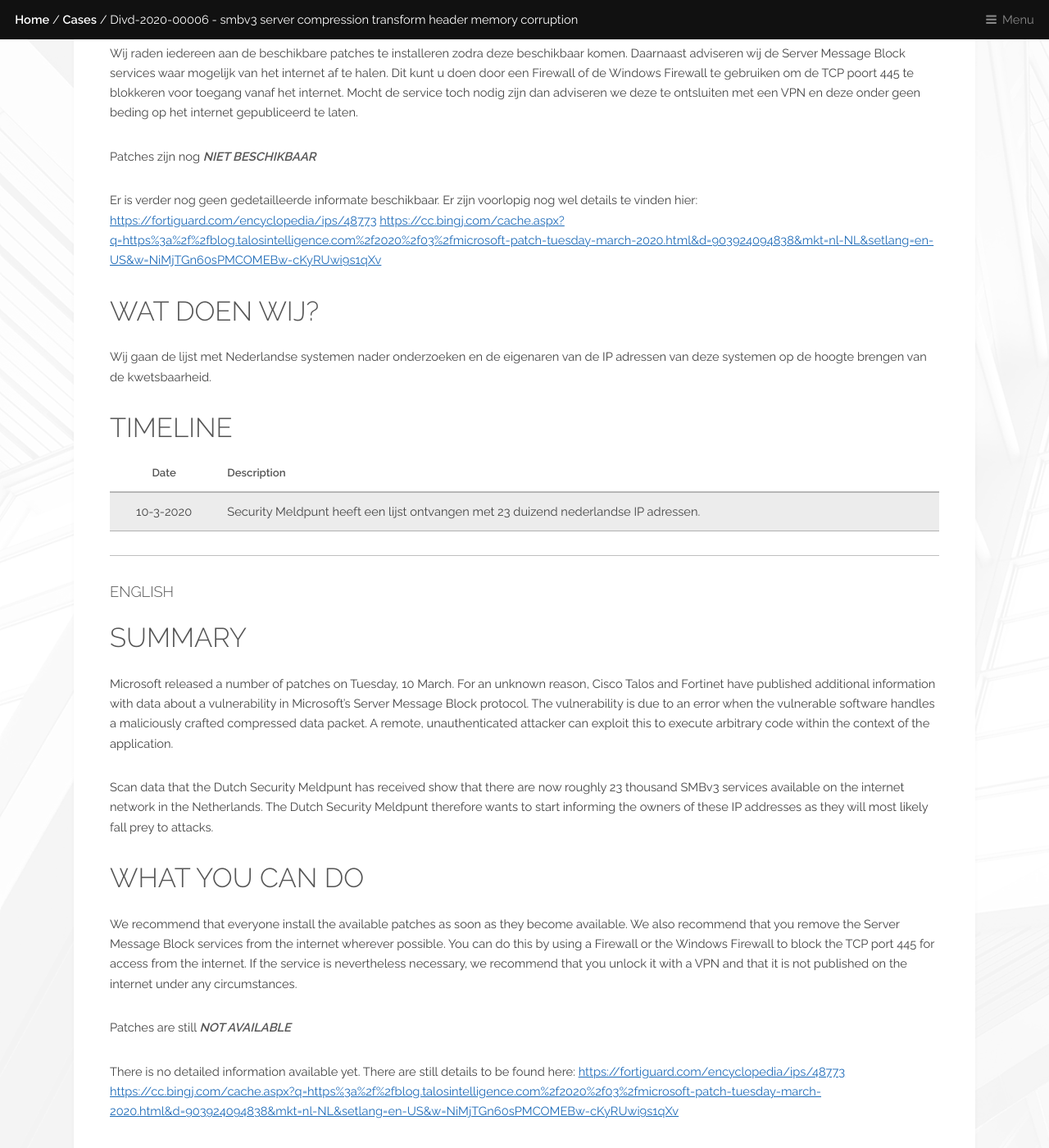
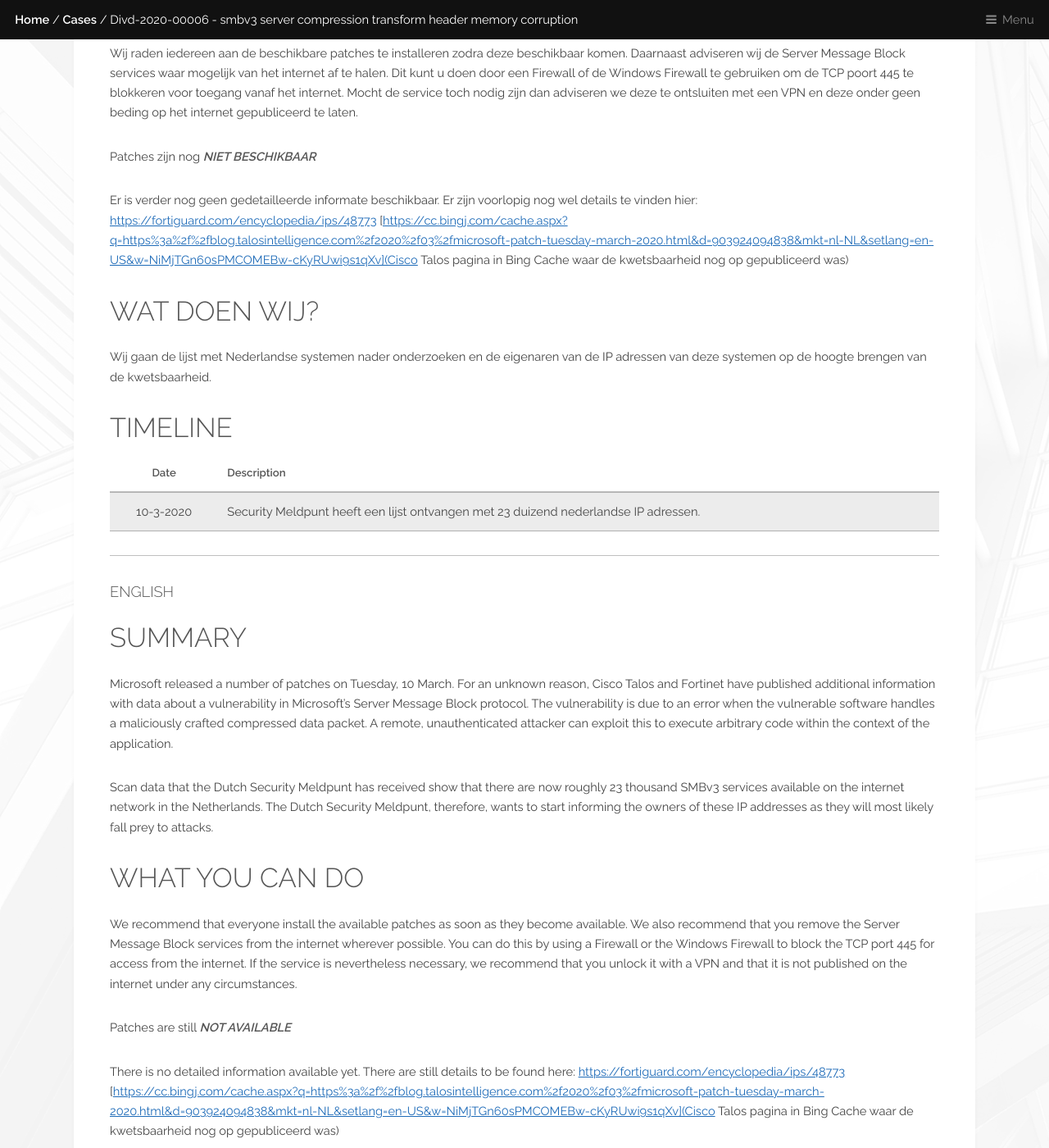
Before and after one commit to DIVD-NL/SecurityMeldpunt, a Jekyll site: the page built from cases/DIVD-2020-00006.md, in a window 1280 px wide and 1400 px high, scrolled down 1488 px. Shown: the whole window at 82% size. Built offline with Jekyll 4.4.1, drawn with Linux system fonts in a browser that asks for light colours.

Commit message:
textual corrections

```diff
--- a/cases/DIVD-2020-00006.md
+++ b/cases/DIVD-2020-00006.md
@@ -35,7 +35,7 @@
 
 Er is verder nog geen gedetailleerde informate beschikbaar. Er zijn voorlopig nog wel details te vinden hier:
 [https://fortiguard.com/encyclopedia/ips/48773](https://fortiguard.com/encyclopedia/ips/48773)
-[https://cc.bingj.com/cache.aspx?q=https%3a%2f%2fblog.talosintelligence.com%2f2020%2f03%2fmicrosoft-patch-tuesday-march-2020.html&d=903924094838&mkt=nl-NL&setlang=en-US&w=NiMjTGn60sPMCOMEBw-cKyRUwi9s1qXv](Cisco Talos pagina in Bing Cache waar de kwetsbaarheid nog op gepubliceerd was)
+[<https://cc.bingj.com/cache.aspx?q=https%3a%2f%2fblog.talosintelligence.com%2f2020%2f03%2fmicrosoft-patch-tuesday-march-2020.html&d=903924094838&mkt=nl-NL&setlang=en-US&w=NiMjTGn60sPMCOMEBw-cKyRUwi9s1qXv](Cisco> Talos pagina in Bing Cache waar de kwetsbaarheid nog op gepubliceerd was)
 
 ## Wat doen wij?
 
@@ -55,7 +55,7 @@
 
 Microsoft released a number of patches on Tuesday, 10 March. For an unknown reason, Cisco Talos and Fortinet have published additional information with data about a vulnerability in Microsoft's Server Message Block protocol. The vulnerability is due to an error when the vulnerable software handles a maliciously crafted compressed data packet. A remote, unauthenticated attacker can exploit this to execute arbitrary code within the context of the application.
 
-Scan data that the Dutch Security Meldpunt has received show that there are now roughly 23 thousand SMBv3 services available on the internet network in the Netherlands. The Dutch Security Meldpunt therefore wants to start informing the owners of these IP addresses as they will most likely fall prey to attacks.
+Scan data that the Dutch Security Meldpunt has received show that there are now roughly 23 thousand SMBv3 services available on the internet network in the Netherlands. The Dutch Security Meldpunt, therefore, wants to start informing the owners of these IP addresses as they will most likely fall prey to attacks.
 
 ## What you can do
 
@@ -65,7 +65,7 @@
 
 There is no detailed information available yet. There are still details to be found here:
 [https://fortiguard.com/encyclopedia/ips/48773](https://fortiguard.com/encyclopedia/ips/48773)
-[https://cc.bingj.com/cache.aspx?q=https%3a%2f%2fblog.talosintelligence.com%2f2020%2f03%2fmicrosoft-patch-tuesday-march-2020.html&d=903924094838&mkt=nl-NL&setlang=en-US&w=NiMjTGn60sPMCOMEBw-cKyRUwi9s1qXv](Cisco Talos pagina in Bing Cache waar de kwetsbaarheid nog op gepubliceerd was)
+[<https://cc.bingj.com/cache.aspx?q=https%3a%2f%2fblog.talosintelligence.com%2f2020%2f03%2fmicrosoft-patch-tuesday-march-2020.html&d=903924094838&mkt=nl-NL&setlang=en-US&w=NiMjTGn60sPMCOMEBw-cKyRUwi9s1qXv](Cisco> Talos pagina in Bing Cache waar de kwetsbaarheid nog op gepubliceerd was)
 
 ## What we are doing
 
```
